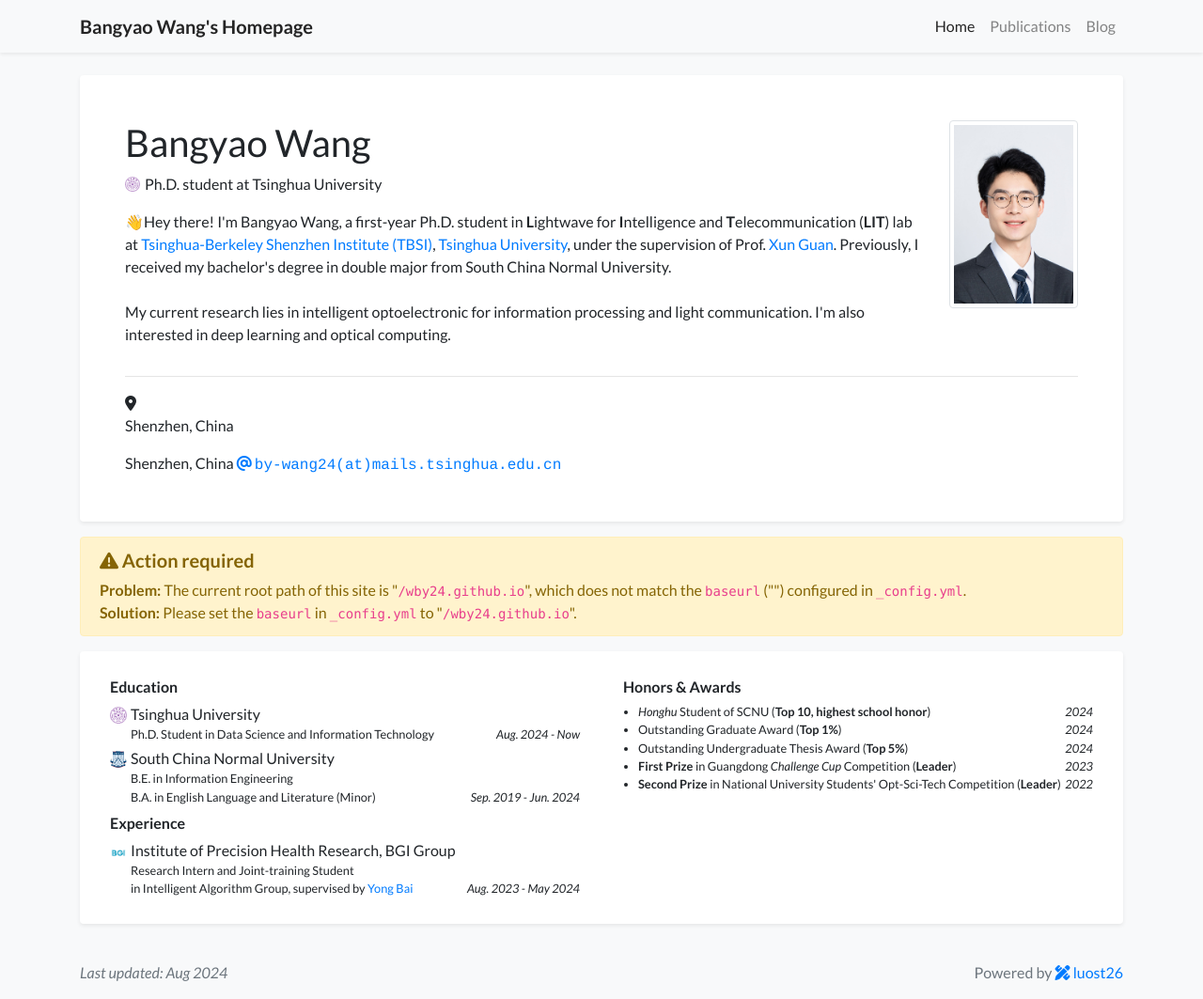
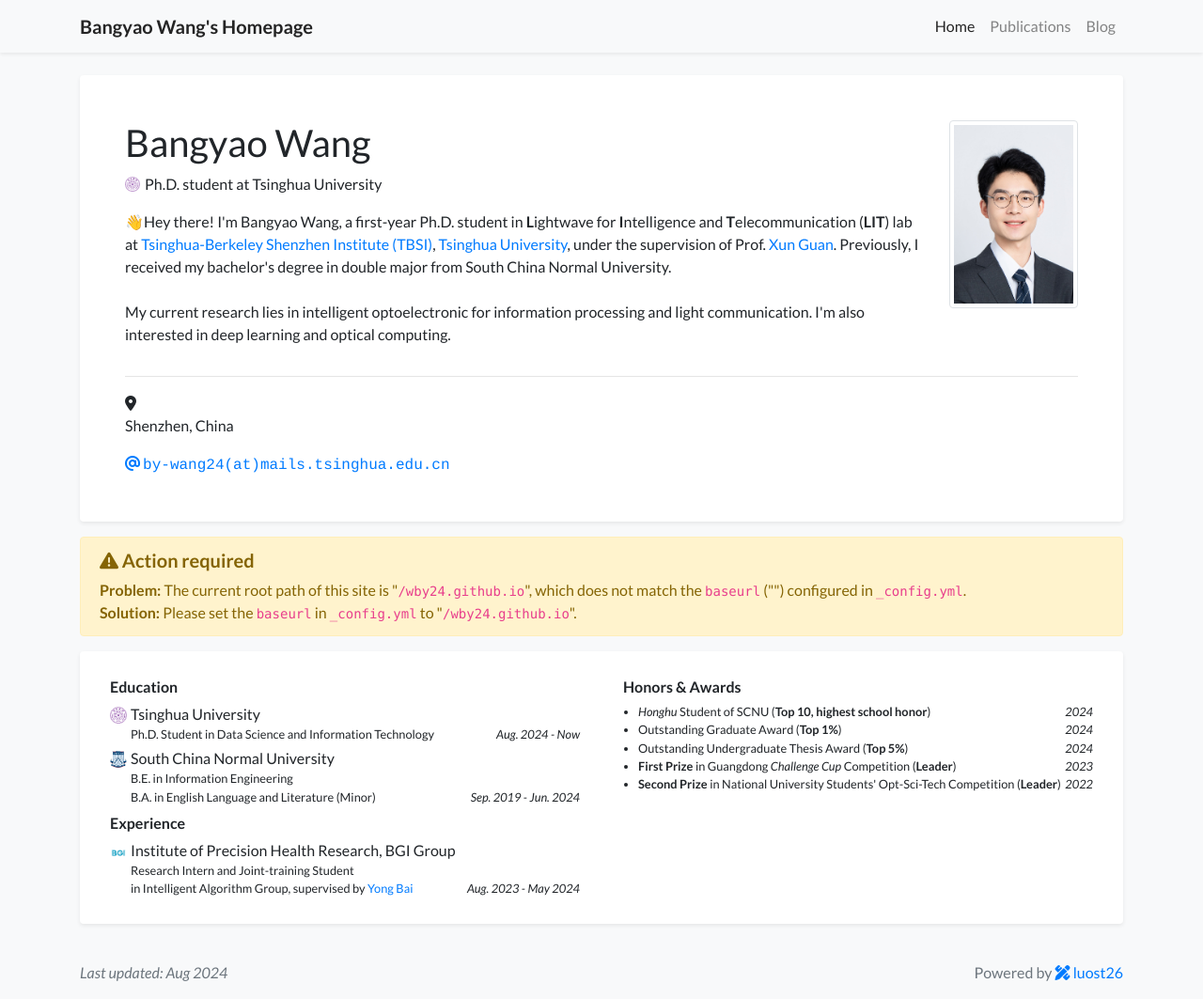
Before and after one commit to wby24/wby24.github.io, a Jekyll site: the page built from index.html, in a window 1280 px wide and 1063 px high. Shown: the whole window at 94% size. Built offline with Jekyll 4.4.1, drawn with Linux system fonts in a browser that asks for light colours; a style sheet for code colours, icons or effects is not loaded.

Commit message:
Update profile_card.html

```diff
--- a/_includes/widgets/profile_card.html
+++ b/_includes/widgets/profile_card.html
@@ -41,9 +41,7 @@
                 <div class="row">
                     <div class="col">
                         {% if site.data.profile.location %}
-                            <i class="fa-solid fa-location-dot"></i>
-                            <p class="pr-3 no-break"> Shenzhen, China</p>
-                        {{ site.data.profile.location }}
+                            <i class="fa-solid fa-location-dot"></i><p class="pr-3 no-break"> {{ site.data.profile.location }} </p>
                         {% endif %}
 
                         <a class="pr-3 no-break" href="mailto:{{ site.data.profile.email | encode_email }}">
```
